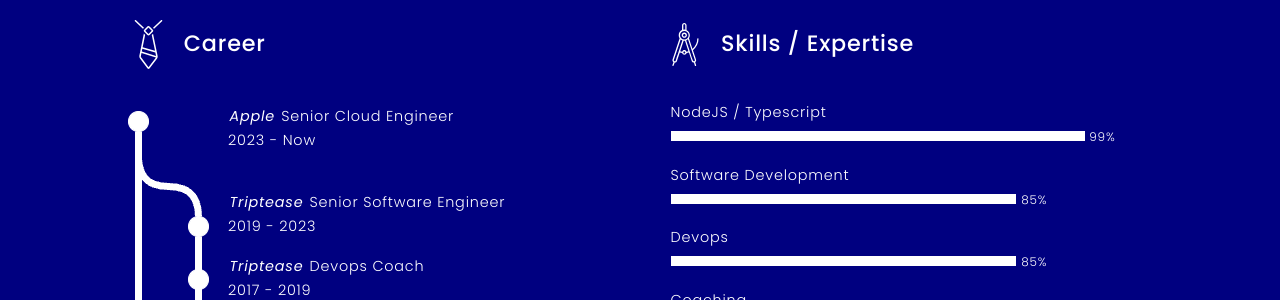
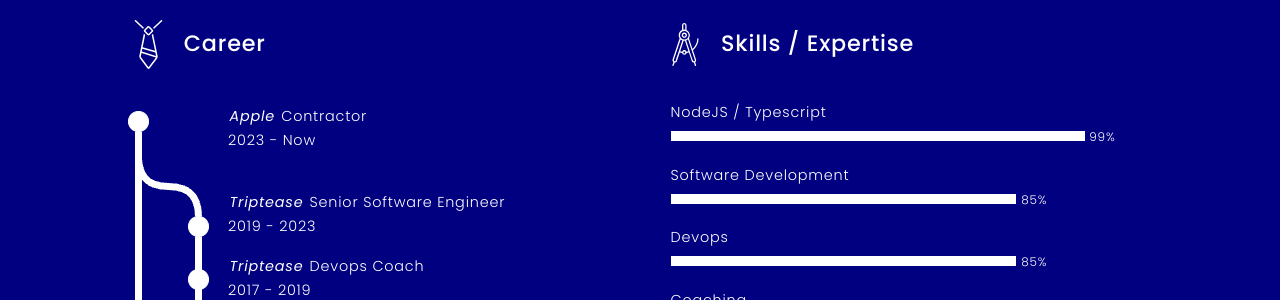
Before and after one commit to philwhiteuk/cv, a Jekyll site: the page built from pages/index.md, in a window 1280 px wide and 900 px high, scrolled down 1775 px. Shown: the part 154-454 px from the top of the window. Built offline with Jekyll 4.4.1, drawn with Linux system fonts in a browser that asks for light colours.

Commit message:
chore: update job title

```diff
--- a/_data/career.yml
+++ b/_data/career.yml
@@ -1,4 +1,4 @@
-- role: Senior Cloud Engineer
+- role: Contractor
   org: Apple
   from_date: 2023-12-04
   to_date:
```
